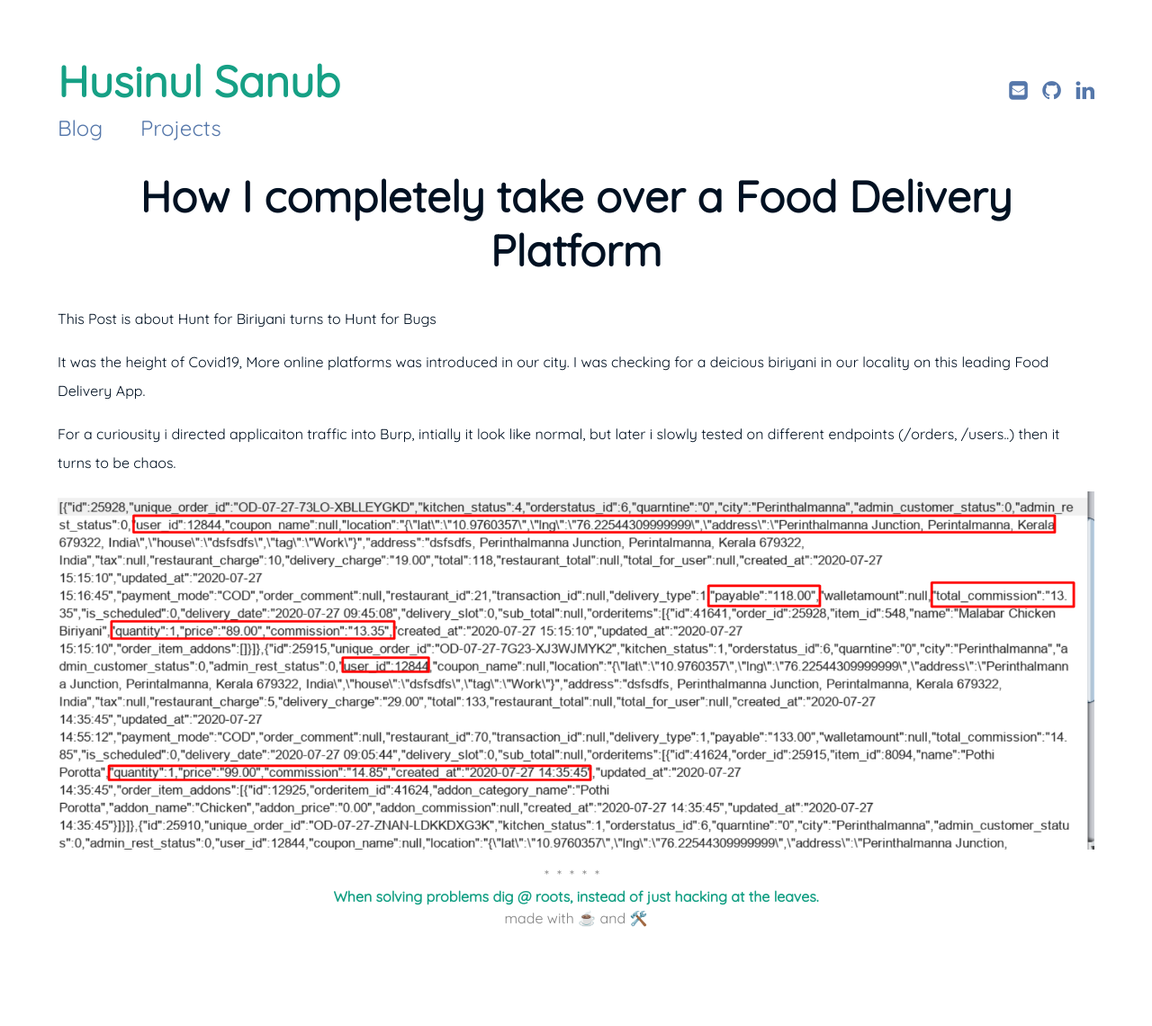
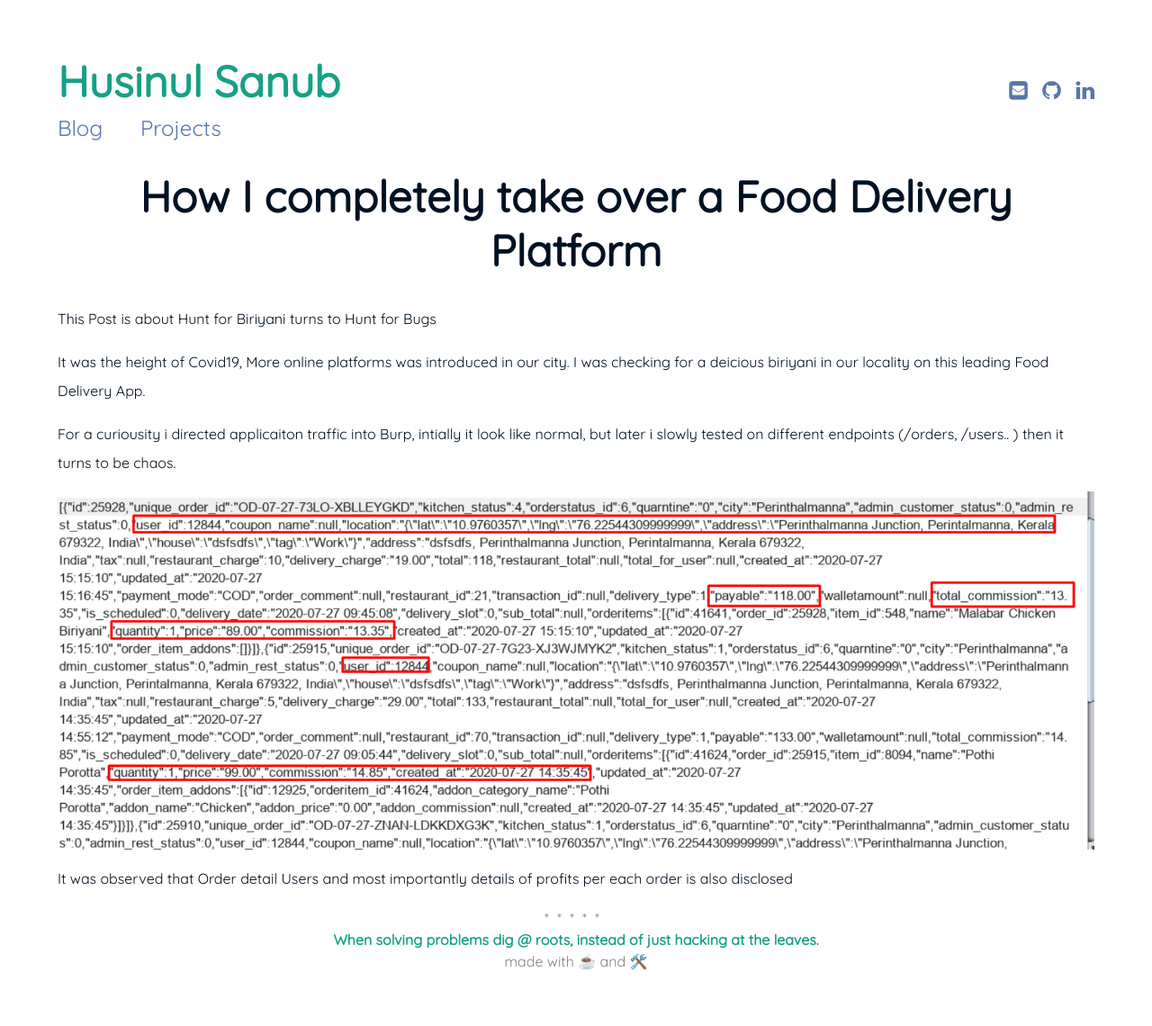
Before and after one commit to husinul/husinul.github.io, a Jekyll site: the page built from _posts/2020-06-10-How I completely take over a Food Delivery Platform.md, in a window 1280 px wide. Shown: the whole page at 90% size. Built offline with Jekyll 4.4.1, drawn with Linux system fonts in a browser that asks for light colours; before the commit the page ends 1092 px from its top, so only the background shows below that.

Commit message:
Update 2020-06-10-How I completely take over a Food Delivery Platform.md

```diff
--- a/_posts/2020-06-10-How I completely take over a Food Delivery Platform.md
+++ b/_posts/2020-06-10-How I completely take over a Food Delivery Platform.md
@@ -8,6 +8,8 @@ This Post is about Hunt for Biriyani turns to Hunt for Bugs
 
 It was the  height of Covid19, More online platforms was introduced in our city. I was checking for a deicious biriyani in our locality on this leading Food Delivery App.
 
-For a curiousity i directed applicaiton traffic into Burp, intially it look like normal, but later i slowly tested on different endpoints (/orders, /users..) then it turns to be chaos.
+For a curiousity i directed applicaiton traffic into Burp, intially it look like normal, but later i slowly tested on different endpoints (/orders, /users.. ) then it turns to be chaos.
 
 ![image1](/assets/img/others-order.png)
+
+It was observed that Order detail Users and most importantly details of profits per each order is also disclosed
```
